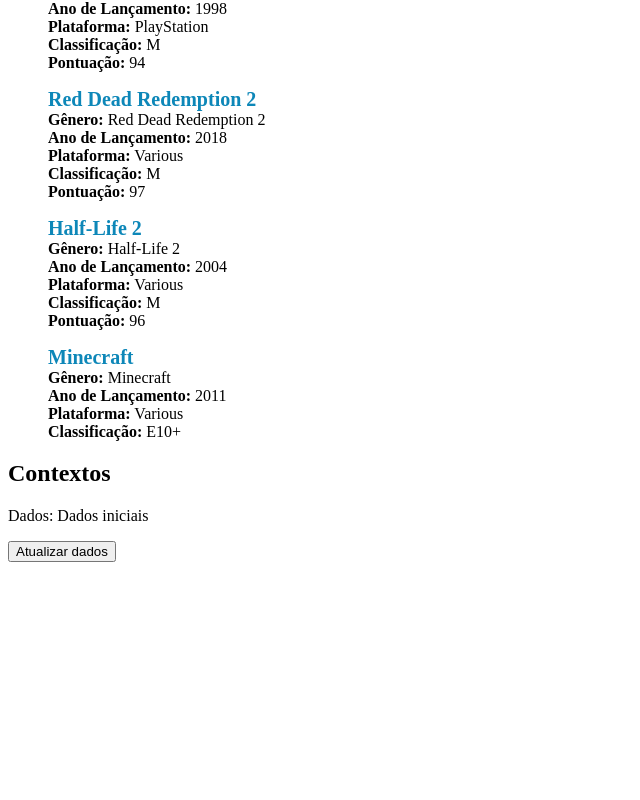
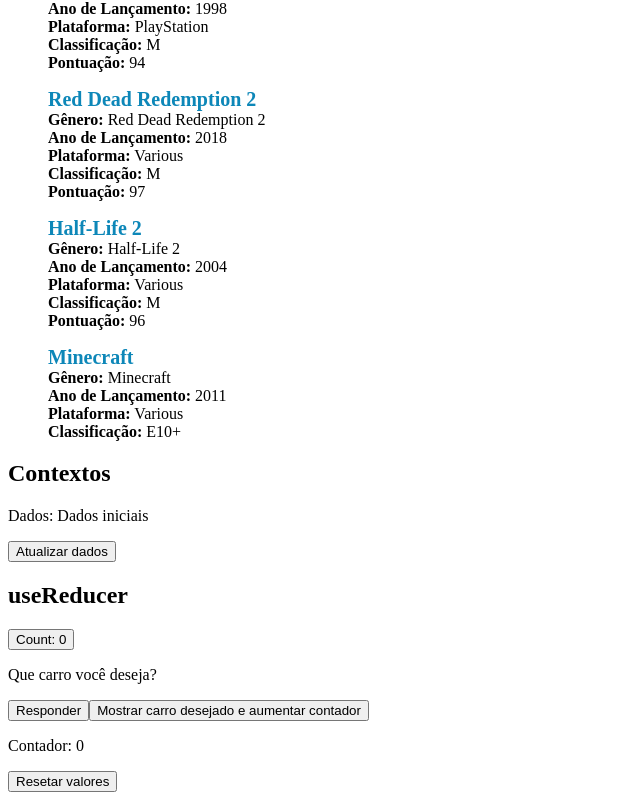
Before and after one commit to leandrolimadeveloper/react-fundamentals, a React (Vite) app: page / in a window 1280 px wide. Shown: the part 2054-2854 px from the top of the page, without its empty margins (0-640 px from the left). Before the commit the page ends 2624 px from the top, so only its background shows below. Built offline with nearby package versions, Linux system fonts and the light colour scheme; the HTML template or start-up script is replaced by a standard one.

Commit message:
useReducer

```diff
--- a/src/App.tsx
+++ b/src/App.tsx
@@ -1,4 +1,4 @@
-import { ChangeEvent, FormEvent, useState } from "react";
+import { ChangeEvent, FormEvent, useReducer, useState } from "react";
 
 import { UserProfile } from "./components/UserProfile";
 import { TaskList } from "./components/TaskList";
@@ -8,7 +8,35 @@
 import { games } from "./data/games";
 import Contexts from "./Contexts";
 
+function reducer(state, action) {
+  switch (action.type) {
+    case 'Increment':
+      return { ...state, count: state.count + 1}
+
+    case 'CarSelected':
+      return {...state, showCar: !state.showCar}
+
+    case 'IncrementValueAndShowCar':
+      return {...state, count: state.count + 1, showCar: !state.showCar}
+
+    case 'ResetValue':
+      return { count: 0, showCar: false}
+
+    default:
+      return state
+  }
+}
+
 function App() {
+  // Reducer
+  const [state, dispatch] = useReducer(reducer, {
+    count: 0,
+    showCar: false
+  })
+
+  const [textCar, setTextCar] = useState<string>("")
+  // const [showCar, setShowCar] = useState<boolean>(false)
+
   const [value, setValue] = useState(0);
   const [text, setText] = useState("");
 
@@ -25,8 +53,6 @@
     {title: 'The Shawshank Redepmtion', genre: 'Drama', releaseYear: 1994},
     {title: 'The Dark Knight', genre: 'Action', releaseYear: 2008}
   ]
-
-
 
   function incrementValue() {
     setValue(value + 1);
@@ -51,6 +77,32 @@
   function handleSubmit(event: FormEvent<HTMLFormElement>) {
     event.preventDefault();
     alert(`Nome: ${nome} ${sobrenome}, Idade: ${idade}, ${cidade}`);
+  }
+
+  function handleCount() {
+    dispatch({type: 'Increment'})
+  }
+
+  function handleCarSelection() {
+    const car = prompt("Insira o modelo e marca do carro: ")
+
+    // if (car !== null) {
+    //   setTextCar(car)
+    // }
+
+    car !== null ? setTextCar(car) : setTextCar("")
+
+    // setShowCar(!showCar)
+
+    dispatch({type: 'CarSelected'})
+  }
+
+  function handleClick() {
+    const car = prompt("Insira o modelo e marca do carro: ")
+
+    car !== null ? setTextCar(car) : setTextCar("")
+
+    dispatch({type: 'IncrementValueAndShowCar'})
   }
 
   return (
@@ -139,9 +191,20 @@
         <Contexts />
       </div>
 
+      <h2>useReducer</h2>
+      <button onClick={handleCount}>Count: {state.count}</button>
+
+      <p>Que carro você deseja?</p>
+
+      <button onClick={handleCarSelection}>Responder</button>
+      {state.showCar && <p>O carro desejado é: {textCar}</p>}
+
+      <button onClick={handleClick}>Mostrar carro desejado e aumentar contador</button>
+      {state.showCar && <p>O carro desejado é: {textCar}</p>}
+      <p>Contador: {state.count}</p>
+
+      <button onClick={() => dispatch({ type: 'ResetValue'})}>Resetar valores</button>
     </div>
-
-
   );
 }
 
```
